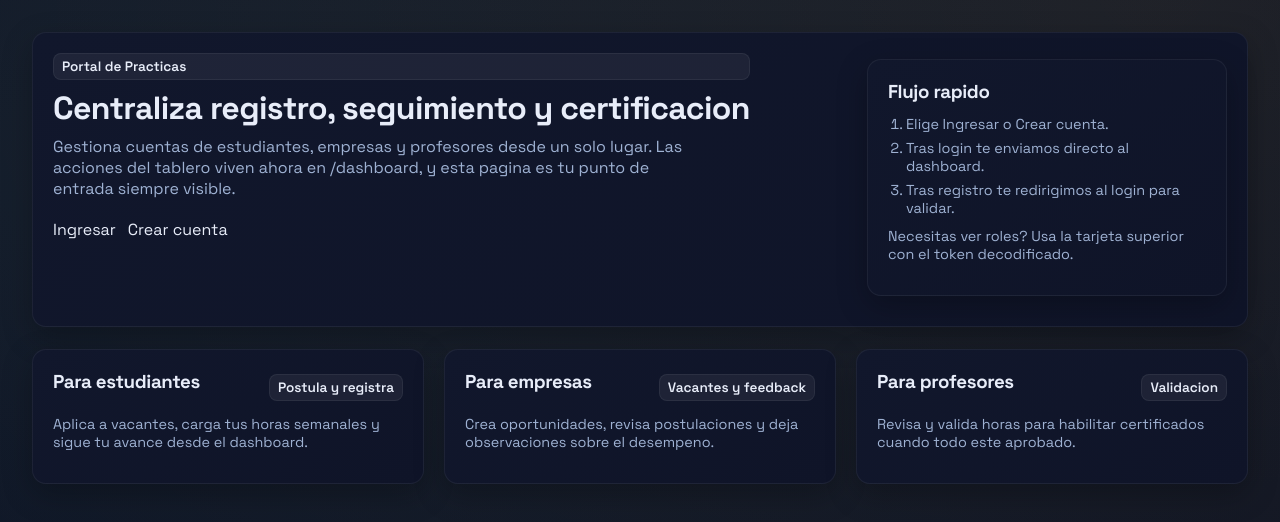
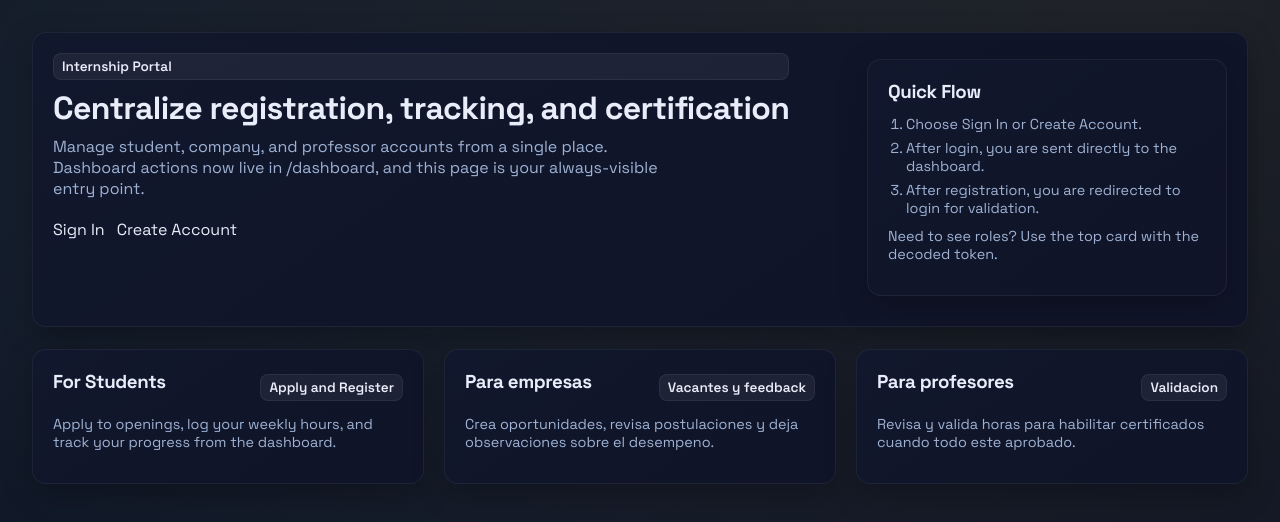
Before and after one commit to Strik412/project_uce_interships, a Next.js app in the folder apps/web/: page / in a window 1280 px wide. Shown: the top 522 px of the page. Built offline with nearby package versions, Linux system fonts and the light colour scheme.

Commit message:
feat: update UI text to English for consistency across the application

```diff
--- a/apps/web/app/page.tsx
+++ b/apps/web/app/page.tsx
@@ -20,30 +20,30 @@ export default function LandingPage() {
       <div className="card" style={{ marginBottom: 22 }}>
         <div className="section-title" style={{ alignItems: 'flex-start' }}>
           <div style={{ display: 'grid', gap: 8 }}>
-            <span className="badge">Portal de Practicas</span>
-            <h1 style={{ margin: 0 }}>Centraliza registro, seguimiento y certificacion</h1>
+            <span className="badge">Internship Portal</span>
+            <h1 style={{ margin: 0 }}>Centralize registration, tracking, and certification</h1>
             <p style={{ maxWidth: 640 }}>
-              Gestiona cuentas de estudiantes, empresas y profesores desde un solo lugar. Las acciones del tablero viven ahora en
-              /dashboard, y esta pagina es tu punto de entrada siempre visible.
+              Manage student, company, and professor accounts from a single place. Dashboard actions now live in
+              /dashboard, and this page is your always-visible entry point.
             </p>
             <div style={{ display: 'flex', gap: 12, flexWrap: 'wrap' }}>
-              <Link className="button" href="/login">Ingresar</Link>
-              <Link className="button ghost" href="/register">Crear cuenta</Link>
+              <Link className="button" href="/login">Sign In</Link>
+              <Link className="button ghost" href="/register">Create Account</Link>
             </div>
             {hasSession && (
               <div className="pill" style={{ width: 'fit-content' }}>
-                Sesion detectada ({roles[0] ?? 'rol pendiente'}). Ir al <Link className="link" href="/dashboard" style={{ marginLeft: 6 }}>dashboard</Link>.
+                Session detected ({roles[0] ?? 'pending role'}). Go to <Link className="link" href="/dashboard" style={{ marginLeft: 6 }}>dashboard</Link>.
               </div>
             )}
           </div>
           <div className="card" style={{ maxWidth: 360, marginTop: 6 }}>
-            <h3>Flujo rapido</h3>
+            <h3>Quick Flow</h3>
             <ol className="small" style={{ paddingLeft: 18, margin: '8px 0 0', display: 'grid', gap: 6 }}>
-              <li>Elige Ingresar o Crear cuenta.</li>
-              <li>Tras login te enviamos directo al dashboard.</li>
-              <li>Tras registro te redirigimos al login para validar.</li>
+              <li>Choose Sign In or Create Account.</li>
+              <li>After login, you are sent directly to the dashboard.</li>
+              <li>After registration, you are redirected to login for validation.</li>
             </ol>
-            <p className="small" style={{ marginTop: 10 }}>Necesitas ver roles? Usa la tarjeta superior con el token decodificado.</p>
+            <p className="small" style={{ marginTop: 10 }}>Need to see roles? Use the top card with the decoded token.</p>
           </div>
         </div>
       </div>
@@ -51,10 +51,10 @@ export default function LandingPage() {
       <div className="card-grid">
         <div className="card">
           <div className="section-title">
-            <h3>Para estudiantes</h3>
-            <span className="badge">Postula y registra</span>
+            <h3>For Students</h3>
+            <span className="badge">Apply and Register</span>
           </div>
-          <p className="small">Aplica a vacantes, carga tus horas semanales y sigue tu avance desde el dashboard.</p>
+          <p className="small">Apply to openings, log your weekly hours, and track your progress from the dashboard.</p>
         </div>
         <div className="card">
           <div className="section-title">
--- a/apps/web/app/profile/page.tsx
+++ b/apps/web/app/profile/page.tsx
@@ -38,13 +38,13 @@ export default function ProfilePage() {
   useEffect(() => {
     const stored = loadToken();
     if (!stored) {
-      setStatus('Necesitas iniciar sesión para ver tu perfil.');
+      setStatus('You need to sign in to view your profile.');
       router.push('/login');
       return;
     }
     if (isTokenExpired(stored)) {
       clearToken();
-      setStatus('La sesión expiró. Inicia sesión nuevamente.');
+      setStatus('Session expired. Please sign in again.');
       router.push('/login');
       return;
     }
```
Also changed, not shown: apps/web/app/directory/page.tsx (+4 -4 lines), apps/web/app/login/page.tsx (+8 -8 lines), apps/web/app/register/page.tsx (+5 -5 lines).
